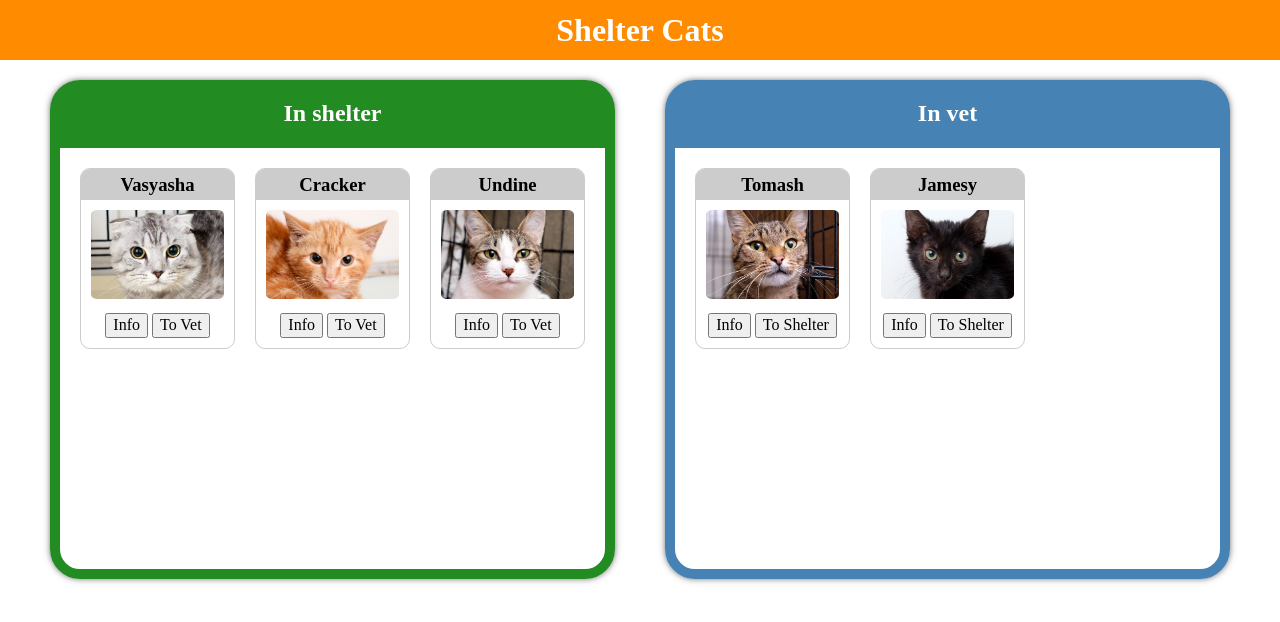
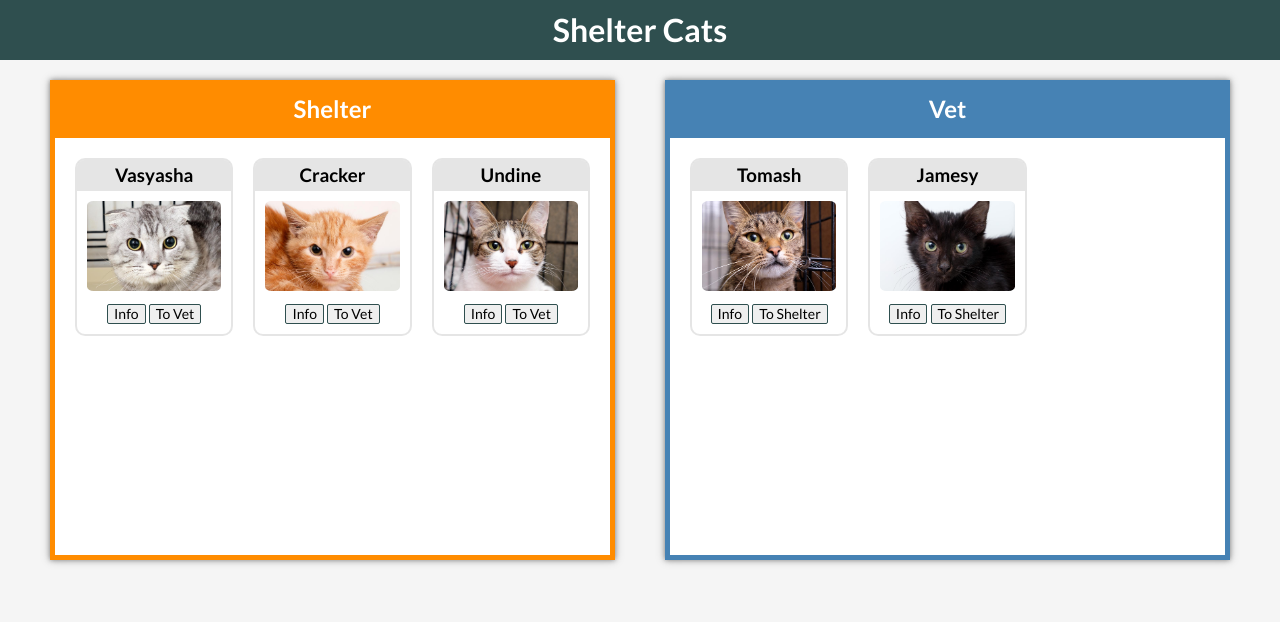
Before and after one commit to cat-street/cat-classes-study, a plain HTML site: page index.html in a window 1280 px wide. Drawn offline with Linux system fonts and the light colour scheme.

Commit message:
feat: switching

```diff
--- a/index.html
+++ b/index.html
@@ -4,6 +4,7 @@
   <meta charset="UTF-8">
   <meta name="viewport" content="width=device-width, initial-scale=1.0">
   <title>ClassCats</title>
+  <link href="https://fonts.googleapis.com/css2?family=Lato:wght@400;700&display=swap" rel="stylesheet">
   <link rel="stylesheet" href="./vendor/normalize.css">
   <link rel="stylesheet" href="./styles.css">
   <script src="./script.js" defer></script>
@@ -15,22 +16,22 @@
     </header>
     <main class="main">
       <section class="place place_type_shelter">
-        <h2 class="place__header">In shelter</h2>
+        <h2 class="place__header">Shelter</h2>
         <div class="place__content">
-          <ul class="cats">
-            <li class="cat">
+          <ul class="cats cats_type_shelter">
+            <li class="cat" id="vasyasha">
               <h3 class="cat__name">Vasyasha</h3>
               <img class="cat__photo" src="./images/vasyasha.jpg" alt="Cat">
               <button class="button cat__info">Info</button>
               <button class="button cat__move">To Vet</button>
             </li>
-            <li class="cat">
+            <li class="cat" id="cracker">
               <h3 class="cat__name">Cracker</h3>
               <img class="cat__photo" src="./images/cracker.jpg" alt="Cat">
               <button class="button cat__info">Info</button>
               <button class="button cat__move">To Vet</button>
             </li>
-            <li class="cat">
+            <li class="cat" id="undine">
               <h3 class="cat__name">Undine</h3>
               <img class="cat__photo" src="./images/undine.jpg" alt="Cat">
               <button class="button cat__info">Info</button>
@@ -40,16 +41,16 @@
         </div>
       </section>
       <section class="place place_type_vet">
-        <h2 class="place__header">In vet</h2>
+        <h2 class="place__header">Vet</h2>
         <div class="place__content">
-          <ul class="cats">
-            <li class="cat">
+          <ul class="cats cats_type_vet">
+            <li class="cat" id="tomash">
               <h3 class="cat__name">Tomash</h3>
               <img class="cat__photo" src="./images/tomash.jpg" alt="Cat">
               <button class="button cat__info">Info</button>
               <button class="button cat__move">To Shelter</button>
             </li>
-            <li class="cat">
+            <li class="cat" id="jamesy">
               <h3 class="cat__name">Jamesy</h3>
               <img class="cat__photo" src="./images/jamesy.jpg" alt="Cat">
               <button class="button cat__info">Info</button>
--- a/script.js
+++ b/script.js
@@ -0,0 +1,78 @@
+class DOMHelper {
+  static moveElement(element, place) {
+    const newPlace = document.querySelector(place);
+    newPlace.append(element);
+  }
+
+  static clearEventListeners(element) {
+    const clone = element.cloneNode(true);
+    element.replaceWith(clone);
+    return clone;
+  }
+}
+
+class Tooltip {}
+
+class Cat {
+  constructor(id, element, moveFunction, type) {
+    this.id = id;
+    this.element = element;
+    this.moveFunction = moveFunction;
+    this.moveButtonInit(type);
+  }
+
+  infoButtonInit() {}
+
+  moveButtonInit(type) {
+    let moveButton = this.element.querySelector('.cat__move');
+    moveButton = DOMHelper.clearEventListeners(moveButton);
+    moveButton.textContent = type === 'shelter' ? 'To Vet' : 'To Shelter';
+    moveButton.addEventListener('click', this.moveFunction.bind(null, this.id));
+  }
+
+  update(updatedFunction, type) {
+    this.moveFunction = updatedFunction;
+    this.moveButtonInit(type);
+  }
+}
+
+class CatList {
+  constructor(type) {
+    this.cats = [];
+    this.type = type;
+    const selectedCats = document.querySelectorAll(
+      `.cats_type_${this.type} .cat`
+    );
+    selectedCats.forEach((element) => {
+      this.cats.push(
+        new Cat(element.id, element, this.moveCat.bind(this), this.type)
+      );
+    });
+  }
+
+  assignMoveFunction(moveFunction) {
+    this.moveFunction = moveFunction;
+  }
+
+  addCat(cat) {
+    this.cats.push(cat);
+    DOMHelper.moveElement(cat.element, `.cats_type_${this.type}`);
+    cat.update(this.moveCat.bind(this), this.type);
+  }
+
+  moveCat(catId) {
+    this.moveFunction(this.cats.find((element) => element.id === catId));
+    this.cats = this.cats.filter((element) => element.id !== catId);
+  }
+}
+
+class CatApp {
+  static init() {
+    const shelterCatsList = new CatList('shelter');
+    const vetCatsList = new CatList('vet');
+    shelterCatsList.assignMoveFunction(vetCatsList.addCat.bind(vetCatsList));
+    vetCatsList.assignMoveFunction(shelterCatsList.addCat.bind(shelterCatsList));
+  }
+}
+
+CatApp.init();
--- a/styles.css
+++ b/styles.css
@@ -1,13 +1,15 @@
 :root {
-  --shelter-color: forestgreen;
+  --shelter-color: darkorange;
   --vet-color: steelblue;
+  background-color: whitesmoke;
+  font-family: 'Lato', sans-serif;
 }
 
 .header {
   text-align: center;
   height: 60px;
   color: #fff;
-  background-color: darkorange;
+  background-color: darkslategray;
   display: flex;
 }
 
@@ -24,16 +26,16 @@
 }
 
 .place {
-  border: 10px solid black;
-  border-radius: 30px;
+  border: 5px solid black;
   box-shadow: 0 0 5px 0 rgba(0, 0, 0, .4),
               0 0 10px 0 rgba(0, 0, 0, .2);
+  background-color: white;
 }
 
 .place__header {
   color: white;
   margin: 0;
-  padding: 10px 0 20px;
+  padding: 10px 0 15px;
   text-align: center;
 }
 
@@ -64,7 +66,7 @@
 }
 
 .cat {
-  border: 1px solid rgba(0, 0, 0, .2);
+  border: 2px solid rgba(0, 0, 0, .1);
   border-radius: 10px;
   text-align: center;
   overflow: hidden;
@@ -81,5 +83,11 @@
 .cat__name {
   margin: 0;
   padding: 5px;
-  background-color: rgba(0, 0, 0, .2);
+  background-color: rgba(0, 0, 0, .1);
 }
+
+button {
+  border-radius: 2px;
+  font-size: 14px;
+  border: 1px solid darkslategray;
+}
```
